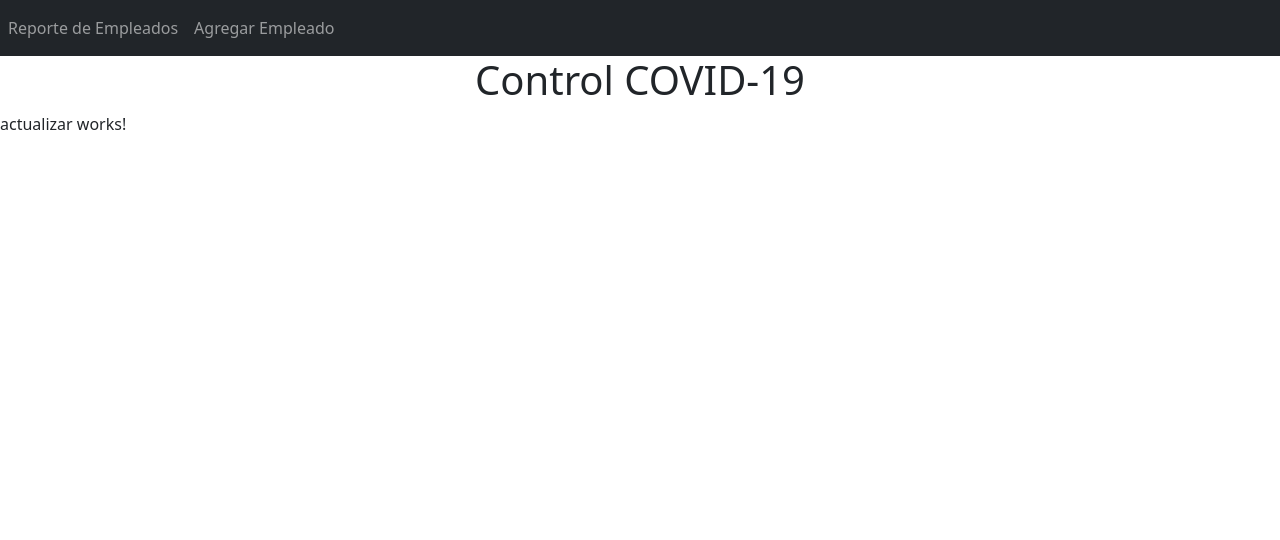
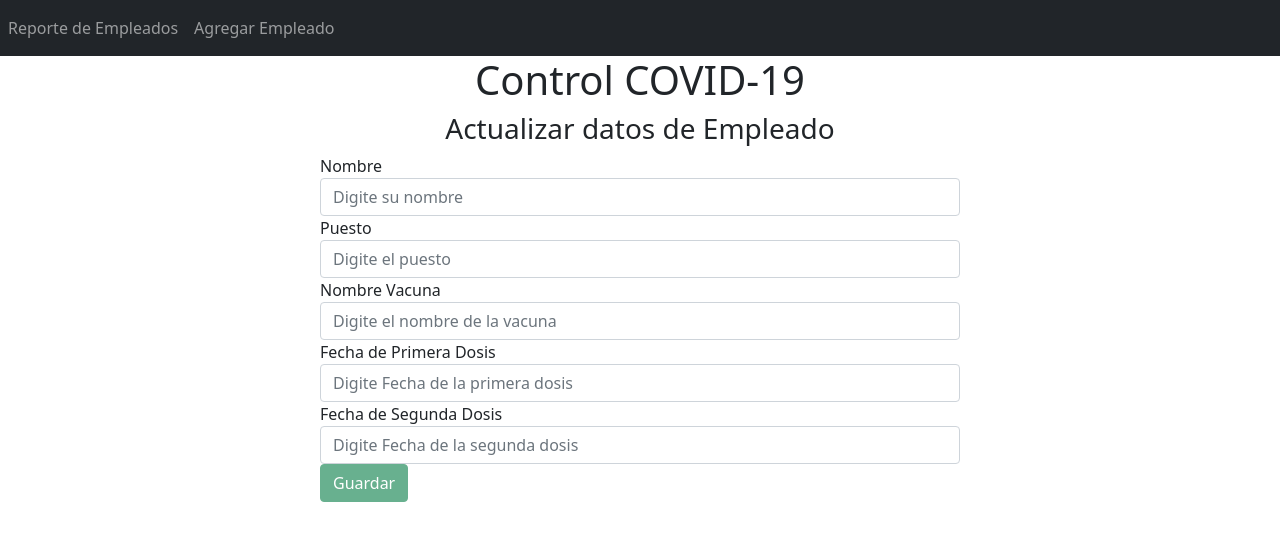
Before and after one commit to MarvEdCV/Prueba_CentraRecursos, an Angular app in the folder ControlCOVID/: page /Actualizar/1 in a window 1280 px wide. Shown: the top 540 px of the page. Built offline with nearby package versions, Linux system fonts and the light colour scheme; no server answers.

Commit message:
Create Components
Se crean los componentes de agregar y de actualizar, estos visualmente son iguales. El trabajo diferente que se realiza es del lado del backend.

```diff
--- a/ControlCOVID/src/app/Empleado/actualizar/actualizar.component.html
+++ b/ControlCOVID/src/app/Empleado/actualizar/actualizar.component.html
@@ -1 +1,52 @@
-<p>actualizar works!</p>
+<div class="col-md-6 offset-md-3">
+  <h3 class="text-center">Actualizar datos de Empleado</h3>
+  <form (ngSubmit)="onSubmit()" #empleadoForm = "ngForm">
+  <div class="form-group">
+      <label>Nombre</label>
+      <input type="text" class="form-control" id="nombre" [(ngModel)] = "empleado.nombre" name="nombre"
+      required placeholder="Digite su nombre" #nombre="ngModel">
+      <div class="alert alert-danger" *ngIf= "nombre.invalid && (nombre.dirty || nombre.touched)">
+          <div *ngIf = "nombre.errors.required">
+            Digite su nombre por favor
+          </div>
+        </div>
+  </div>
+  <div class="form-group">
+      <label>Puesto</label>
+      <input type="text" class="form-control" id="puesto" [(ngModel)] = "empleado.puesto" name="puesto" required placeholder="Digite el puesto" #puesto="ngModel">
+      <div class="alert alert-danger" *ngIf= "puesto.invalid && (puesto.dirty || puesto.touched)">
+          <div *ngIf = "puesto.errors.required">
+            Digite el puesto por favor
+          </div>
+        </div>
+  </div>
+  <div class="form-group">
+      <label>Nombre Vacuna</label>
+      <input type="text" class="form-control" id="nombreVacuna" [(ngModel)] = "empleado.nombreVacuna" name="nombreVacuna" required placeholder="Digite el nombre de la vacuna" #nombreVacuna="ngModel">
+      <div class="alert alert-danger" *ngIf= "nombreVacuna.invalid && (nombreVacuna.dirty || nombreVacuna.touched)">
+          <div *ngIf = "nombreVacuna.errors.required">
+            Digite el nombre de la Vacuna por favor
+          </div>
+        </div>
+  </div>
+  <div class="form-group">
+      <label>Fecha de Primera Dosis</label>
+      <input type="text" class="form-control" id="fechaPrimeraDosis" [(ngModel)] = "empleado.fechaPrimeraDosis" name="fechaPrimeraDosis" required placeholder="Digite Fecha de la primera dosis" #fechaPrimeraDosis="ngModel">
+      <div class="alert alert-danger" *ngIf= "fechaPrimeraDosis.invalid && (fechaPrimeraDosis.dirty || fechaPrimeraDosis.touched)">
+          <div *ngIf = "fechaPrimeraDosis.errors.required">
+            Digite la fecha de la primera dosis por favor
+          </div>
+        </div>
+  </div>
+  <div class="form-group">
+      <label>Fecha de Segunda Dosis</label>
+      <input type="text" class="form-control" id="fechaSegundaDosis" [(ngModel)] = "empleado.fechaSegundaDosis" name="fechaSegundaDosis" required placeholder="Digite Fecha de la segunda dosis" #fechaSegundaDosis="ngModel">
+      <div class="alert alert-danger" *ngIf= "fechaSegundaDosis.invalid && (fechaSegundaDosis.dirty || fechaSegundaDosis.touched)">
+          <div *ngIf = "fechaSegundaDosis.errors.required">
+            Digite la fecha de la segunda dosis por favor
+          </div>
+        </div>
+  </div>
+  <button class="btn btn-success" [disabled]="!empleadoForm.form.valid">Guardar</button>
+  </form>
+</div>
--- a/ControlCOVID/src/app/Empleado/actualizar/actualizar.component.ts
+++ b/ControlCOVID/src/app/Empleado/actualizar/actualizar.component.ts
@@ -1,4 +1,9 @@
 import { Component, OnInit } from '@angular/core';
+//import  swal  from 'sweetalert2';
+import { ActivatedRoute, Router } from '@angular/router';
+import { Empleado } from 'src/app/Modelo/Empleado';
+import { ServicioEmpleadoService } from 'src/app/Servicio/servicio-empleado.service';
+import Swal from 'sweetalert2';
 
 @Component({
   selector: 'app-actualizar',
@@ -7,9 +12,25 @@ import { Component, OnInit } from '@angular/core';
 })
 export class ActualizarComponent implements OnInit {
 
-  constructor() { }
+  id:number;
+  empleado:Empleado = new Empleado  ();
+
+  constructor(private empleadoService:ServicioEmpleadoService,private router:Router,private route:ActivatedRoute) { }
 
   ngOnInit(): void {
+    this.id = this.route.snapshot.params['id'];
+    this.empleadoService.obtenerEmpleadoPorId(this.id).subscribe(dato =>{
+      this.empleado = dato;
+    },error => console.log(error))
+  }
+  irAlaListaDeEmpleados(){
+    this.router.navigate(['/Mostrar']);
+    Swal.fire("Se Actualizo el Empleado con Éxito")
+  }
+  onSubmit(){
+    this.empleadoService.actualizarEmpleado(this.id,this.empleado).subscribe(dato => {
+      this.irAlaListaDeEmpleados();
+    },error => console.log(error));
   }
 
 }
--- a/ControlCOVID/src/app/Empleado/agregar/agregar.component.html
+++ b/ControlCOVID/src/app/Empleado/agregar/agregar.component.html
@@ -1 +1,60 @@
-<p>agregar works!</p>
+<div class="col-md-6 offset-md-3">
+    <h3 class="text-center">Registro de Vacunación</h3>
+    <form (ngSubmit)="onSubmit()" #empleadoForm = "ngForm">
+    <div class="form-group">
+        <label>Nombre</label>
+        <input type="text" class="form-control" id="nombre" [(ngModel)] = "empleado.nombre" name="nombre"
+        required placeholder="Digite su nombre" #nombre="ngModel">
+        <div class="alert alert-danger" *ngIf= "nombre.invalid && (nombre.dirty || nombre.touched)">
+            <div *ngIf = "nombre.errors.required">
+              Digite su nombre por favor
+            </div>
+          </div>
+    </div>
+    <div class="form-group">
+        <label>Puesto</label>
+        <input type="text" class="form-control" id="puesto" [(ngModel)] = "empleado.puesto" name="puesto" required placeholder="Digite el puesto" #puesto="ngModel">
+        <div class="alert alert-danger" *ngIf= "puesto.invalid && (puesto.dirty || puesto.touched)">
+            <div *ngIf = "puesto.errors.required">
+              Digite el puesto por favor
+            </div>
+          </div>
+    </div>
+    <div class="form-group">
+        <label>Nombre Vacuna</label>
+        <select type="text" class="form-select" id="nombreVacuna" [(ngModel)] = "empleado.nombreVacuna" name="nombreVacuna" required placeholder="Escoja el nombre de la vacuna" #nombreVacuna="ngModel">
+          <option value="Sputnik V">Sputnik V</option>
+          <option value="Moderna">Moderna</option>
+          <option value="Sinopharm">Sinopharm</option>
+          <option value="AstraZeneca">AstraZeneca</option>
+          <option value="Pfizer">Pfizer</option>
+          <option value="Janssen">Janssen</option>
+        </select>
+        <!--<input type="text" class="form-control" id="nombreVacuna" [(ngModel)] = "empleado.nombreVacuna" name="nombreVacuna" required placeholder="Digite el nombre de la vacuna" #nombreVacuna="ngModel">-->
+        <div class="alert alert-danger" *ngIf= "nombreVacuna.invalid && (nombreVacuna.dirty || nombreVacuna.touched)">
+            <div *ngIf = "nombreVacuna.errors.required">
+              Digite el nombre de la Vacuna por favor
+            </div>
+          </div>
+    </div>
+    <div class="form-group">
+        <label>Fecha de Primera Dosis</label>
+        <input type="text" class="form-control" id="fechaPrimeraDosis" [(ngModel)] = "empleado.fechaPrimeraDosis" name="fechaPrimeraDosis" required placeholder="Digite Fecha de la primera dosis" #fechaPrimeraDosis="ngModel">
+        <div class="alert alert-danger" *ngIf= "fechaPrimeraDosis.invalid && (fechaPrimeraDosis.dirty || fechaPrimeraDosis.touched)">
+            <div *ngIf = "fechaPrimeraDosis.errors.required">
+              Digite la fecha de la primera dosis por favor
+            </div>
+          </div>
+    </div>
+    <div class="form-group">
+        <label>Fecha de Segunda Dosis</label>
+        <input type="text" class="form-control" id="fechaSegundaDosis" [(ngModel)] = "empleado.fechaSegundaDosis" name="fechaSegundaDosis" required placeholder="Digite Fecha de la segunda dosis" #fechaSegundaDosis="ngModel">
+        <div class="alert alert-danger" *ngIf= "fechaSegundaDosis.invalid && (fechaSegundaDosis.dirty || fechaSegundaDosis.touched)">
+            <div *ngIf = "fechaSegundaDosis.errors.required">
+              Digite la fecha de la segunda dosis por favor
+            </div>
+          </div>
+    </div>
+    <button class="btn btn-success" [disabled]="!empleadoForm.form.valid">Guardar</button>
+    </form>
+</div>
--- a/ControlCOVID/src/app/Empleado/agregar/agregar.component.ts
+++ b/ControlCOVID/src/app/Empleado/agregar/agregar.component.ts
@@ -1,4 +1,8 @@
 import { Component, OnInit } from '@angular/core';
+import { Router } from '@angular/router';
+import { Empleado } from 'src/app/Modelo/Empleado';
+import { ServicioEmpleadoService } from 'src/app/Servicio/servicio-empleado.service';
+import Swal from 'sweetalert2';
 
 @Component({
   selector: 'app-agregar',
@@ -6,10 +10,22 @@ import { Component, OnInit } from '@angular/core';
   styleUrls: ['./agregar.component.css']
 })
 export class AgregarComponent implements OnInit {
-
-  constructor() { }
+  empleado: Empleado = new Empleado();
+  constructor(private empleadoServicio:ServicioEmpleadoService,private router:Router) { }
 
   ngOnInit(): void {
   }
+  guardarEmpleado(){
+    this.empleadoServicio.RegistrarEmpleado(this.empleado).subscribe(dato =>{
+      Swal.fire("Se Agregó el Empleado con Éxito")
+      console.log(dato);
+      this.router.navigate(['Mostrar']);
+    },error=> console.log(error))
+  }
+
+  onSubmit(){
+    console.log(this.empleado)
+   this.guardarEmpleado();
+  }
 
 }
```
